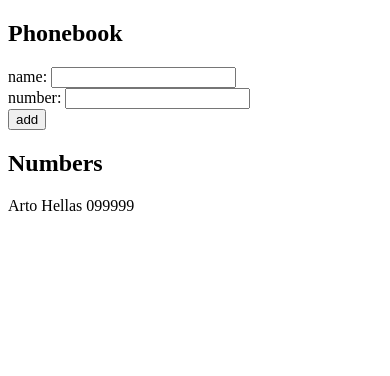
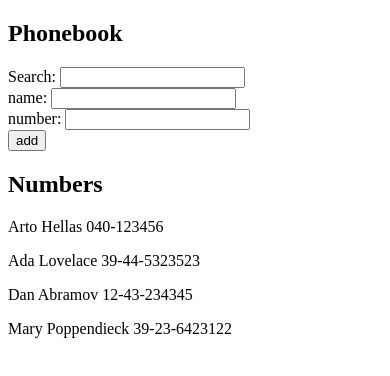
Before and after one commit to Sam-was-hereeee/full-stack-open, a React (Vite) app in the folder part2/phonebook/: page / in a window 390 px wide. Shown: the top 376 px of the page. Built offline with nearby package versions, Linux system fonts and the light colour scheme.

Commit message:
added search to the phonebook

```diff
--- a/part2/phonebook/src/App.jsx
+++ b/part2/phonebook/src/App.jsx
@@ -2,10 +2,14 @@ import { useState } from 'react'
 
 const App = () => {
     const [persons, setPersons] = useState([
-        { name: 'Arto Hellas', number: '099999' }
-    ])
-    const [newName, setNewName] = useState('')
-    const [newNumber, setNewNumber] = useState('')
+        { name: 'Arto Hellas', number: '040-123456', id: 1 },
+        { name: 'Ada Lovelace', number: '39-44-5323523', id: 2 },
+        { name: 'Dan Abramov', number: '12-43-234345', id: 3 },
+        { name: 'Mary Poppendieck', number: '39-23-6423122', id: 4 }
+    ]);
+    const [newName, setNewName] = useState('');
+    const [newNumber, setNewNumber] = useState('');
+    const [search, setSearch] = useState('');
 
     const handleNewName = (e) => {
         e.preventDefault();
@@ -15,7 +19,9 @@ const App = () => {
         }
         const newPersonObj = {
             name: newName,
-            number: newNumber
+            number: newNumber,
+            id: persons.reduce((acc, el) =>
+                el.id>acc ? el.id+1 : acc)
         };
         setPersons(persons.concat(newPersonObj));
         setNewName('');
@@ -29,9 +35,13 @@ const App = () => {
     return (
         <div>
             <h2>Phonebook</h2>
+            <div>Search: <input type="text" value={search} onChange={(e) => {
+                setSearch(e.target.value)
+            }}/></div>
+
             <form onSubmit={handleNewName}>
                 <div>
-                    name: <input value={newName} onChange={handleNameChange}/>
+                name: <input value={newName} onChange={handleNameChange}/>
                 </div>
                 <div>number: <input type='number' value={newNumber} onChange={(e) =>
                 {setNewNumber(e.target.value)}}/></div>
@@ -40,7 +50,7 @@ const App = () => {
                 </div>
             </form>
             <h2>Numbers</h2>
-            {persons.map((person) => (<p key={person.name}>{person.name} {person.number}</p>))}
+            {persons.filter((el)=>el.name.toLowerCase().includes(search)).map((person) => (<p key={person.name}>{person.name} {person.number}</p>))}
         </div>
     )
 }
```
